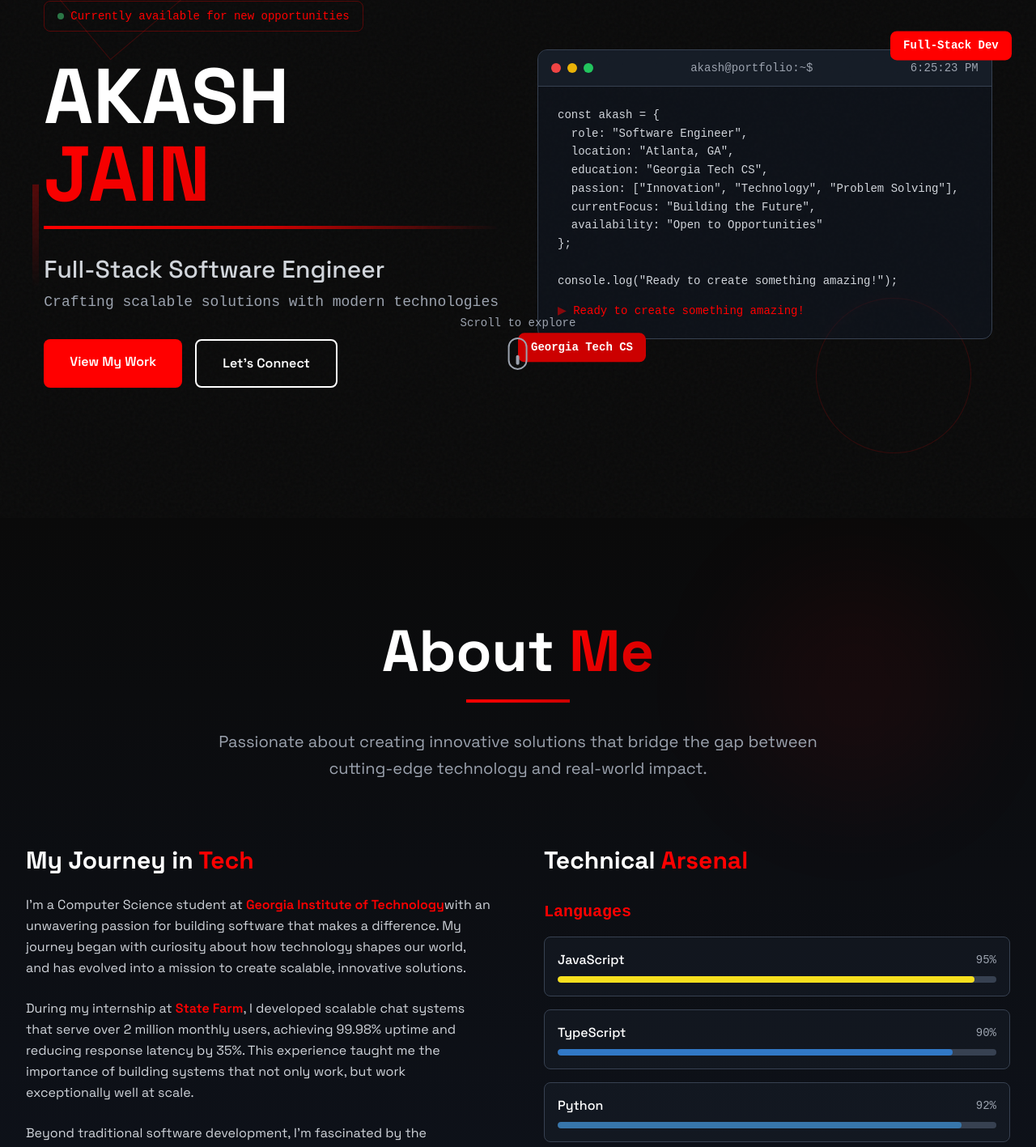
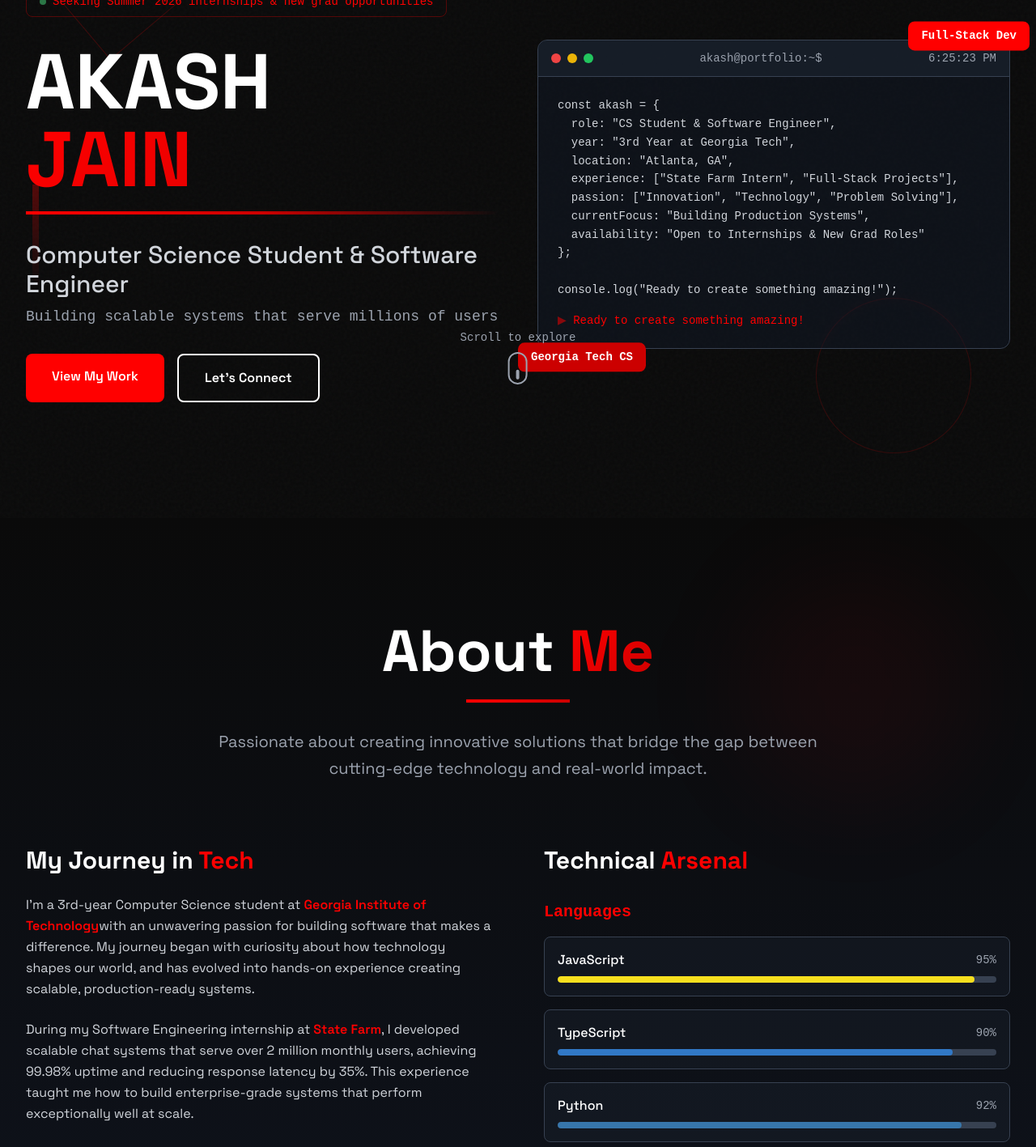
Before and after one commit to akashjainn/portfolio, a Next.js app: page / in a window 1280 px wide. Shown: the part 160-1577 px from the top of the page at 81% size. Built offline with nearby package versions, Linux system fonts and the light colour scheme.

Commit message:
fix(positioning): update portfolio to reflect 3rd year CS student status instead of senior engineer

```diff
--- a/src/app/layout.tsx
+++ b/src/app/layout.tsx
@@ -5,14 +5,14 @@ import './globals.css'
 const spaceGrotesk = Space_Grotesk({ subsets: ['latin'] })
 
 export const metadata: Metadata = {
-  title: 'Akash Jain - Software Engineer',
-  description: 'Full-stack software engineer specializing in scalable web applications and modern technologies. Portfolio showcasing innovative projects and professional experience.',
-  keywords: 'software engineer, full-stack developer, React, Next.js, Python, JavaScript, Georgia Tech',
+  title: 'Akash Jain - CS Student & Software Engineer',
+  description: '3rd-year Computer Science student at Georgia Tech with software engineering experience. Built production systems serving 2M+ users during State Farm internship.',
+  keywords: 'computer science student, software engineer intern, React, Next.js, TypeScript, JavaScript, Georgia Tech',
   authors: [{ name: 'Akash Jain' }],
   creator: 'Akash Jain',
   openGraph: {
-    title: 'Akash Jain - Software Engineer',
-    description: 'Full-stack software engineer specializing in scalable web applications and modern technologies.',
+    title: 'Akash Jain - CS Student & Software Engineer',
+    description: '3rd-year Computer Science student at Georgia Tech with software engineering experience.',
     url: 'https://akashjain.dev',
     siteName: 'Akash Jain Portfolio',
     locale: 'en_US',
@@ -20,8 +20,8 @@ export const metadata: Metadata = {
   },
   twitter: {
     card: 'summary_large_image',
-    title: 'Akash Jain - Software Engineer',
-    description: 'Full-stack software engineer specializing in scalable web applications and modern technologies.',
+    title: 'Akash Jain - CS Student & Software Engineer',
+    description: '3rd-year Computer Science student at Georgia Tech with software engineering experience.',
   },
   robots: {
     index: true,
--- a/src/components/About.tsx
+++ b/src/components/About.tsx
@@ -137,10 +137,10 @@ export default function About() {
                   animate={isInView ? { opacity: 1, y: 0 } : {}}
                   transition={{ duration: 0.8, delay: 0.2 }}
                 >
-                  I&apos;m a Computer Science student at <span className="text-primary-red font-semibold">Georgia Institute of Technology</span>
+                  I&apos;m a 3rd-year Computer Science student at <span className="text-primary-red font-semibold">Georgia Institute of Technology</span>
                   with an unwavering passion for building software that makes a difference. My journey began with
-                  curiosity about how technology shapes our world, and has evolved into a mission to create
-                  scalable, innovative solutions.
+                  curiosity about how technology shapes our world, and has evolved into hands-on experience creating
+                  scalable, production-ready systems.
                 </motion.p>
 
                 <motion.p
@@ -148,10 +148,10 @@ export default function About() {
                   animate={isInView ? { opacity: 1, y: 0 } : {}}
                   transition={{ duration: 0.8, delay: 0.4 }}
                 >
-                  During my internship at <span className="text-primary-red font-semibold">State Farm</span>, I developed
+                  During my Software Engineering internship at <span className="text-primary-red font-semibold">State Farm</span>, I developed
                   scalable chat systems that serve over 2 million monthly users, achieving 99.98% uptime and
-                  reducing response latency by 35%. This experience taught me the importance of building
-                  systems that not only work, but work exceptionally well at scale.
+                  reducing response latency by 35%. This experience taught me how to build enterprise-grade
+                  systems that perform exceptionally well at scale.
                 </motion.p>
 
                 <motion.p
@@ -159,10 +159,10 @@ export default function About() {
                   animate={isInView ? { opacity: 1, y: 0 } : {}}
                   transition={{ duration: 0.8, delay: 0.6 }}
                 >
-                  Beyond traditional software development, I&apos;m fascinated by the intersection of technology
-                  and creativity. My projects range from interactive art installations using computer vision
-                  to predictive analytics for urban planning. I believe the best solutions come from
-                  understanding both the technical possibilities and human needs.
+                  Beyond coursework, I&apos;m passionate about the intersection of technology and creativity.
+                  My personal projects range from real-time financial platforms to interactive art installations
+                  using computer vision. I believe the best solutions come from understanding both the technical
+                  possibilities and real-world user needs.
                 </motion.p>
               </div>
 
--- a/src/components/Hero.tsx
+++ b/src/components/Hero.tsx
@@ -22,12 +22,13 @@ export default function Hero() {
   }, [])
 
   const codeSnippet = `const akash = {
-  role: "Software Engineer",
+  role: "CS Student & Software Engineer",
+  year: "3rd Year at Georgia Tech",
   location: "Atlanta, GA",
-  education: "Georgia Tech CS",
+  experience: ["State Farm Intern", "Full-Stack Projects"],
   passion: ["Innovation", "Technology", "Problem Solving"],
-  currentFocus: "Building the Future",
-  availability: "Open to Opportunities"
+  currentFocus: "Building Production Systems",
+  availability: "Open to Internships & New Grad Roles"
 };
 
 console.log("Ready to create something amazing!");`
@@ -77,7 +78,7 @@ console.log("Ready to create something amazing!");`
               className="font-mono text-sm text-primary-red border border-primary-red/30 rounded-lg px-4 py-2 inline-block"
             >
               <span className="inline-block w-2 h-2 bg-green-400 rounded-full mr-2 animate-pulse"></span>
-              Currently available for new opportunities
+              Seeking Summer 2026 internships & new grad opportunities
             </motion.div>
 
             {/* Main Title */}
@@ -121,10 +122,10 @@ console.log("Ready to create something amazing!");`
               className="space-y-2"
             >
               <h2 className="text-2xl lg:text-3xl font-medium text-gray-300">
-                Full-Stack Software Engineer
+                Computer Science Student & Software Engineer
               </h2>
               <p className="text-lg text-gray-400 font-mono">
-                Crafting scalable solutions with modern technologies
+                Building scalable systems that serve millions of users
               </p>
             </motion.div>
 
--- a/src/components/Projects.tsx
+++ b/src/components/Projects.tsx
@@ -3,65 +3,19 @@ export default function Projects() {
     {
       title: "StockSense",
       description: "A full-stack stock portfolio platform integrating the Alpaca API for live market data with enterprise-grade user experience.",
-      longDescription: "Full-stack stock platform with live streaming quotes, portfolio analytics, secure auth, and background jobs. Built on Next.js App Router with a production-ready data layer and real-time updates.",
-      tech: [
-        "Next.js 15",
-        "TypeScript",
-        "MongoDB (Atlas)",
-        "Prisma",
-        "Redis + BullMQ",
-        "NextAuth",
-        "TanStack Query",
-        "Tailwind CSS",
-        "Recharts",
-        "Alpaca API",
-        "Alpha Vantage",
-        "SSE"
-      ],
+      longDescription: "Built a comprehensive stock trading platform with real-time market data, portfolio management, and interactive charts. Features secure user authentication, trade history tracking, and responsive design for optimal user experience across devices.",
+      tech: ["Python", "Flask", "React", "PostgreSQL", "Docker", "Alpaca API", "Vercel"],
       features: [
-        "Live streaming quotes via SSE using Alpaca",
-        "On-demand quotes and candles via Alpha Vantage",
-        "Secure auth and sessions with NextAuth",
-        "Portfolio, transactions, and insights with MongoDB",
-        "Background jobs (EOD refresh, backfills) with BullMQ + Redis",
-        "CSV import/export and rich data tables"
+        "Live market data integration with Alpaca API",
+        "Real-time dashboards and interactive charts",
+        "Secure portfolio and trade history management",
+        "Containerized deployment with CI/CD pipelines"
       ],
       status: "In Development",
       period: "Aug 2025 – Present",
   github: "https://github.com/akashjainn/stocksense",
   site: "https://stocksense-taupe.vercel.app/",
   demo: "#"
-    },
-    {
-      title: "LandSafe",
-      description: "Real-time flight tracking dashboard with multi-provider aviation data integration and intelligent flight status monitoring.",
-      longDescription: "A comprehensive aviation tracking platform aggregating flight data from multiple providers with smart fallbacks, timezone-aware scheduling, and a responsive flight board.",
-      tech: [
-        "Next.js 15",
-        "TypeScript",
-        "Prisma",
-        "PostgreSQL (Neon on Vercel)",
-        "TanStack Query",
-        "Radix UI",
-        "Tailwind CSS",
-        "Zod",
-        "date-fns / date-fns-tz",
-        "AeroDataBox API",
-        "Aviationstack API"
-      ],
-      features: [
-        "Multi-provider integration with graceful fallbacks",
-        "Timezone-aware schedule normalization and display",
-        "Flight status snapshots with history and KPIs",
-        "CSV import (Papaparse) and bulk upserts",
-        "Interactive Board with filters, search, and refresh",
-        "Prisma schema, migrations, and seed scripts"
-      ],
-      status: "Active Development",
-      period: "Sep 2025 – Present",
-      github: "https://github.com/akashjainn/LandSafe",
-      site: "https://land-safe.vercel.app/",
-      demo: "#"
     },
     {
       title: "Electronic ARTrium",
```
